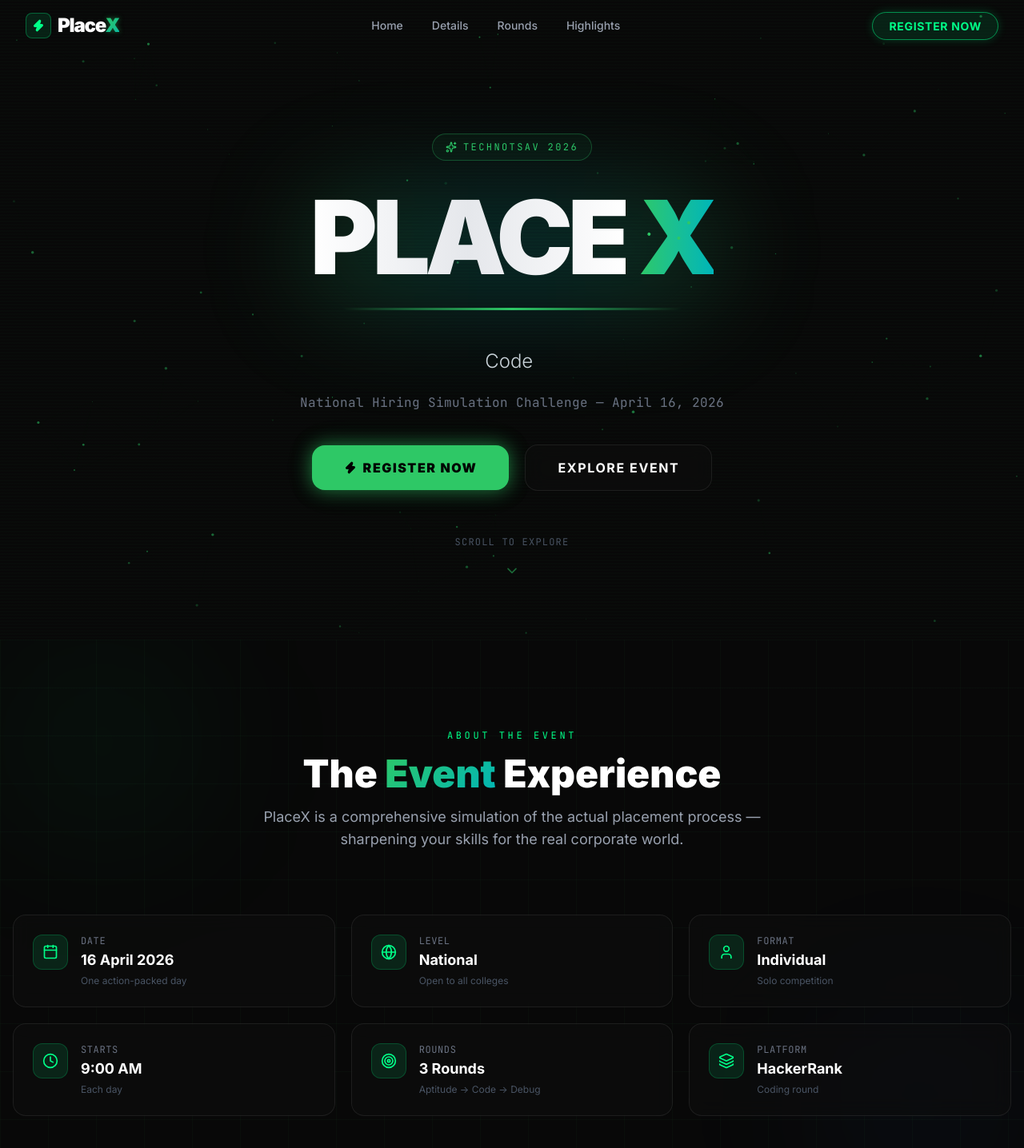
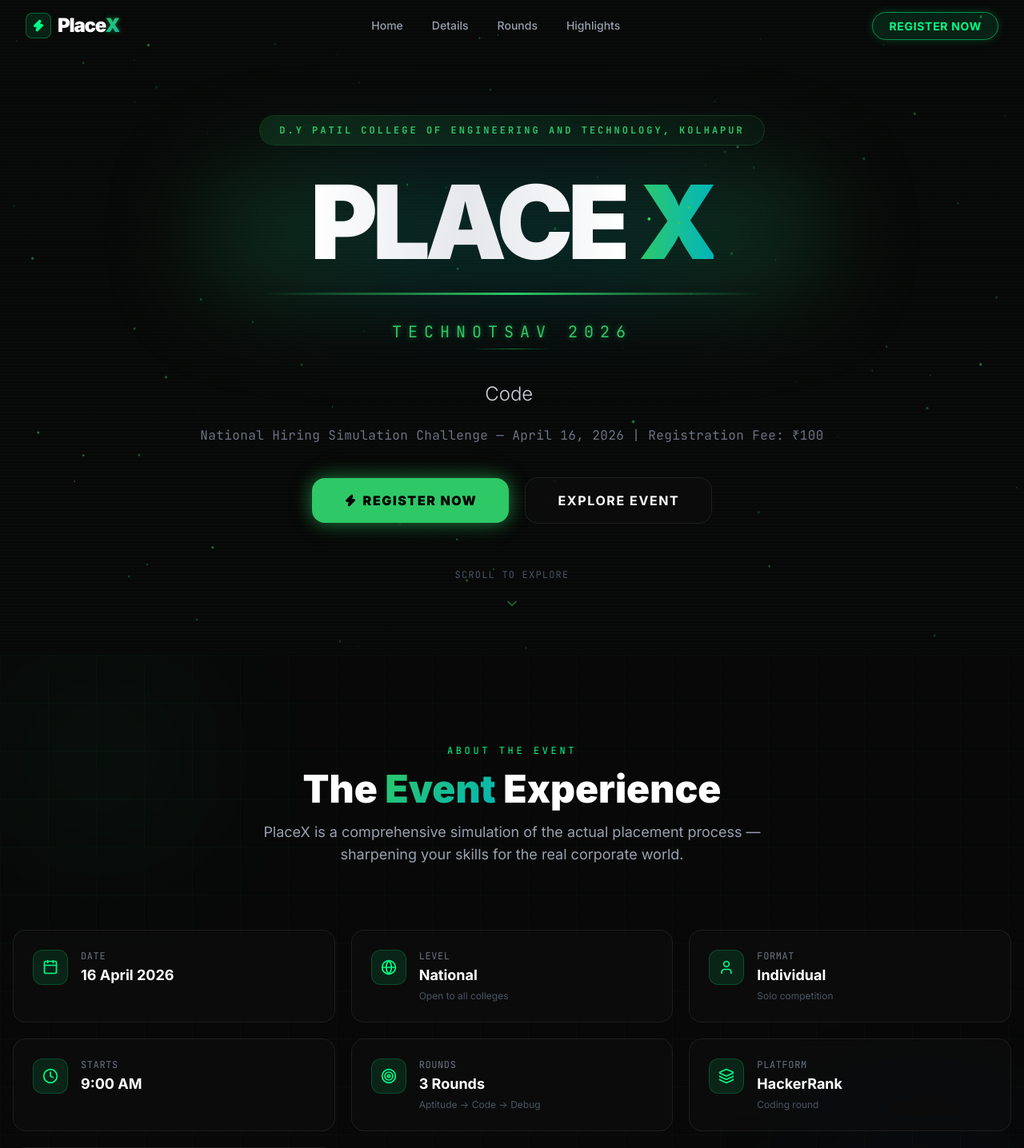
Before and after one commit to Virajpotdar10/Hackerrank_PlaceX, a React (Vite) app: page / in a window 1280 px wide. Shown: the top 1436 px of the page at 80% size. Built offline with nearby package versions, Linux system fonts and the light colour scheme.

Commit message:
feat: Enhance Hero section aesthetics, add registration fee (₹100), and update FAQs

```diff
--- a/src/components/EventDetails.jsx
+++ b/src/components/EventDetails.jsx
@@ -1,6 +1,6 @@
 import React, { useRef, useEffect, useState } from 'react';
 import { motion, useInView } from 'framer-motion';
-import { Calendar, Globe, User, Clock, Target, Layers } from 'lucide-react';
+import { Calendar, Globe, User, Clock, Target, Layers, Wallet } from 'lucide-react';
 
 /* ─── Animated counter ─── */
 const Counter = ({ end, suffix = '' }) => {
@@ -25,12 +25,13 @@ const Counter = ({ end, suffix = '' }) => {
 };
 
 const details = [
-  { icon: Calendar, title: 'Date', value: '16 April 2026', sub: 'One action-packed day' },
+  { icon: Calendar, title: 'Date', value: '16 April 2026' },
   { icon: Globe, title: 'Level', value: 'National', sub: 'Open to all colleges' },
   { icon: User, title: 'Format', value: 'Individual', sub: 'Solo competition' },
-  { icon: Clock, title: 'Starts', value: '9:00 AM', sub: 'Each day' },
+  { icon: Clock, title: 'Starts', value: '9:00 AM' },
   { icon: Target, title: 'Rounds', value: '3 Rounds', sub: 'Aptitude → Code → Debug' },
   { icon: Layers, title: 'Platform', value: 'HackerRank', sub: 'Coding round' },
+  { icon: Wallet, title: 'Registration Fee', value: '₹100', sub: 'Per Participant' },
 ];
 
 
--- a/src/components/FAQ.jsx
+++ b/src/components/FAQ.jsx
@@ -8,8 +8,8 @@ const faqData = [
     answer: "Any student with basic knowledge of programming and problem-solving can participate."
   },
   {
-    question: "Is the event individual or team-based?",
-    answer: "The event is strictly individual."
+    question: "Is it compulsory to have a HackerRank account?",
+    answer: "Yes, participants must have a HackerRank account before the event."
   },
   {
     question: "What is the format of the event?",
@@ -27,39 +27,19 @@ const faqData = [
     question: "Where will the coding round be conducted?",
     answer: "The coding round will be conducted on the HackerRank platform."
   },
-
-  {
-    question: "Will certificates be provided?",
-    answer: "Yes, all participants will receive certificates."
-  },
-  {
-    question: "What are the prizes for winners?",
-    answer: "Top 3 winners will receive trophies and a HackerRank Infinity Plan (1 year), along with mock interview credits and AI tool access."
-  },
-  {
-    question: "What happens if I fail in one round?",
-    answer: "Only qualified participants will proceed to the next round."
-  },
   {
     question: "Can I use mobile phones during the event?",
     answer: "No, use of mobile phones or unfair means is strictly prohibited."
   },
   {
     question: "What should I bring on the event day?",
-    answer: "Participants should carry their college ID and required materials."
-  },
-  {
-    question: "Will there be internet access during the coding round?",
-    answer: "Yes, only for the coding platform as permitted."
+    answer: "Carry your college ID card and basic essentials. You may bring your own laptop (with charger), or you can use the PCs provided at the venue"
   },
   {
     question: "How will results be announced?",
     answer: "Results will be declared after evaluation, and winners will be announced officially."
   },
-  {
-    question: "Who should I contact for queries?",
-    answer: "For any queries, please reach out to the event coordinator or visit the help desk at the venue."
-  }
+
 ];
 
 
@@ -69,8 +49,8 @@ const FAQItem = ({ question, answer, isOpen, onClick }) => {
       <button
         onClick={onClick}
         className={`w-full flex items-center justify-between p-6 rounded-2xl border transition-all duration-300 ${isOpen
-            ? 'bg-white/5 border-red-500/30'
-            : 'bg-white/[0.02] border-white/5 hover:border-white/10'
+          ? 'bg-white/5 border-red-500/30'
+          : 'bg-white/[0.02] border-white/5 hover:border-white/10'
           } glass card-shine text-left group`}
       >
         <div className="flex gap-4 items-center">
--- a/src/components/Footer.jsx
+++ b/src/components/Footer.jsx
@@ -111,7 +111,7 @@ const Footer = () => {
               <div className="flex items-center gap-3">
                 <Mail className="w-4 h-4 text-neon-green flex-shrink-0" />
                 <a href="mailto:contact@placex.com" className="text-gray-500 hover:text-neon-green text-sm transition-colors">
-                  virajpotdar4@gmail.com
+                  hackerrank.dypcet@gmail.com
                 </a>
               </div>
               <div className="flex items-center gap-3">
--- a/src/components/Hero.jsx
+++ b/src/components/Hero.jsx
@@ -137,10 +137,23 @@ const Hero = () => {
           initial={{ opacity: 0, y: -20 }}
           animate={{ opacity: 1, y: 0 }}
           transition={{ delay: 0.1, duration: 0.6 }}
-          className="inline-flex items-center gap-2 px-4 py-2 rounded-full border border-[#2EC866]/30 bg-[#2EC866]/5 mb-8"
+          whileHover={{ scale: 1.05, translateY: -2 }}
+          className="relative inline-flex items-center gap-3 px-6 py-2.5 rounded-full border border-[#2EC866]/20 bg-[#2EC866]/5 backdrop-blur-md mb-8 group cursor-default overflow-hidden"
         >
-          <Sparkles className="w-3.5 h-3.5 text-[#2EC866]" />
-          <span className="text-[#2EC866] text-xs font-mono uppercase tracking-[0.2em]">TECHNOTSAV 2026</span>
+          {/* Internal Shimmer Effect */}
+          <motion.div
+            className="absolute inset-0 w-[200%] h-full bg-gradient-to-r from-transparent via-[#2EC866]/10 to-transparent -z-10"
+            animate={{ x: ['-100%', '100%'] }}
+            transition={{ repeat: Infinity, duration: 3, ease: "linear" }}
+          />
+
+
+
+          <span className="text-[#2EC866] text-[10px] sm:text-xs font-bold font-mono uppercase tracking-[0.25em] relative z-10">
+            D.Y Patil College of Engineering and Technology, Kolhapur
+          </span>
+
+          <div className="absolute inset-0 rounded-full border border-[#2EC866]/0 group-hover:border-[#2EC866]/40 transition-colors duration-300 -z-10" />
         </motion.div>
 
         {/* Modern Split Text Animation */}
@@ -257,7 +270,14 @@ const Hero = () => {
             </div>
           </motion.h1>
         </div>
-
+        <motion.p
+          initial={{ opacity: 0, y: 30 }}
+          animate={{ opacity: 1, y: 0 }}
+          transition={{ delay: 0.9, duration: 0.6 }}
+          className="text-lg md:text-xl font-mono text-[#2EC866] uppercase tracking-[0.4em] mt-8 text-glow-sm relative inline-block after:content-[''] after:absolute after:-bottom-2 after:left-1/2 after:-translate-x-1/2 after:w-1/3 after:h-[1px] after:bg-gradient-to-r after:from-transparent after:via-[#2EC866]/50 after:to-transparent"
+        >
+          TECHNOTSAV 2026
+        </motion.p>
 
 
         {/* Typewriter subtitle */}
@@ -279,30 +299,15 @@ const Hero = () => {
           transition={{ delay: 1.2, duration: 0.5 }}
           className="text-gray-500 text-base mt-2 font-mono tracking-wide"
         >
-          National Hiring Simulation Challenge — April 16, 2026
+          National Hiring Simulation Challenge — April 16, 2026 | Registration Fee: ₹100
         </motion.p>
 
-        {/* CTA Buttons with staggered entrance */}
-        <motion.div
-          initial="hidden"
-          animate="visible"
-          variants={{
-            hidden: { opacity: 0 },
-            visible: {
-              opacity: 1,
-              transition: {
-                staggerChildren: 0.2,
-                delayChildren: 1.3
-              }
-            }
-          }}
-          className="flex flex-col sm:flex-row items-center justify-center gap-5 mt-10"
-        >
+        {/* CTA Buttons - Simplified for robustness */}
+        <div className="flex flex-col sm:flex-row items-center justify-center gap-5 mt-10">
           <motion.a
-            variants={{
-              hidden: { y: 30, opacity: 0 },
-              visible: { y: 0, opacity: 1 }
-            }}
+            initial={{ opacity: 0, y: 20 }}
+            animate={{ opacity: 1, y: 0 }}
+            transition={{ delay: 1.3, duration: 0.6 }}
             href="https://bit.ly/PlaceX2026"
             target="_blank"
             rel="noopener noreferrer"
@@ -323,10 +328,9 @@ const Hero = () => {
           </motion.a>
 
           <motion.a
-            variants={{
-              hidden: { y: 30, opacity: 0 },
-              visible: { y: 0, opacity: 1 }
-            }}
+            initial={{ opacity: 0, y: 20 }}
+            animate={{ opacity: 1, y: 0 }}
+            transition={{ delay: 1.5, duration: 0.6 }}
             href="#details"
             className="px-10 py-4 glass text-white font-bold text-base rounded-2xl border border-white/10 hover:border-[#2EC866]/40 hover:text-[#2EC866] transition-all duration-300 uppercase tracking-widest"
             whileHover={{ scale: 1.05, x: 5 }}
@@ -334,7 +338,7 @@ const Hero = () => {
           >
             Explore Event
           </motion.a>
-        </motion.div>
+        </div>
 
         {/* Scroll hint with pulse animation */}
         <motion.div
--- a/src/components/Highlights.jsx
+++ b/src/components/Highlights.jsx
@@ -62,10 +62,16 @@ const Highlights = () => {
           viewport={{ once: true }}
           className="text-center mb-20"
         >
-          <div className="inline-flex items-center gap-2 px-4 py-2 rounded-full bg-[#2EC866]/10 border border-[#2EC866]/20 mb-6">
-            <Zap className="w-3.5 h-3.5 text-[#2EC866]" fill="currentColor" />
-            <span className="text-[#2EC866] font-mono text-xs uppercase tracking-[0.2em]">Powered by HackerRank</span>
-          </div>
+          <motion.div
+            initial={{ opacity: 0, scale: 0.9 }}
+            whileInView={{ opacity: 1, scale: 1 }}
+            viewport={{ once: true }}
+            className="relative inline-flex items-center gap-2.5 px-5 py-2 rounded-full bg-[#2EC866]/5 border border-[#2EC866]/20 backdrop-blur-sm mb-8 group cursor-default overflow-hidden"
+          >
+            <div className="absolute inset-0 w-[200%] h-full bg-gradient-to-r from-transparent via-[#2EC866]/10 to-transparent -z-10 animate-shimmer" />
+            <Zap className="w-3 h-3 text-[#2EC866] fill-current drop-shadow-[0_0_8px_rgba(46,200,102,0.8)]" />
+            <span className="text-[#2EC866] font-mono text-[10px] uppercase tracking-[0.3em] relative z-10 font-bold">Powered by HackerRank</span>
+          </motion.div>
           <h2 className="text-4xl md:text-5xl font-black text-white mb-4">
             Event <span className="gradient-text">Highlights</span>
           </h2>
--- a/src/index.css
+++ b/src/index.css
@@ -280,6 +280,16 @@ body {
   animation: border-beam 2s linear infinite;
 }
 
+/* ── Generic Shimmer ── */
+@keyframes shimmer {
+  0% { transform: translateX(-100%); }
+  100% { transform: translateX(100%); }
+}
+
+.animate-shimmer {
+  animation: shimmer 3s infinite linear;
+}
+
 /* ── Card shine ── */
 .card-shine {
   position: relative;
```
Also changed, not shown: 1 other file (tests, documents, lock files or other folders).
